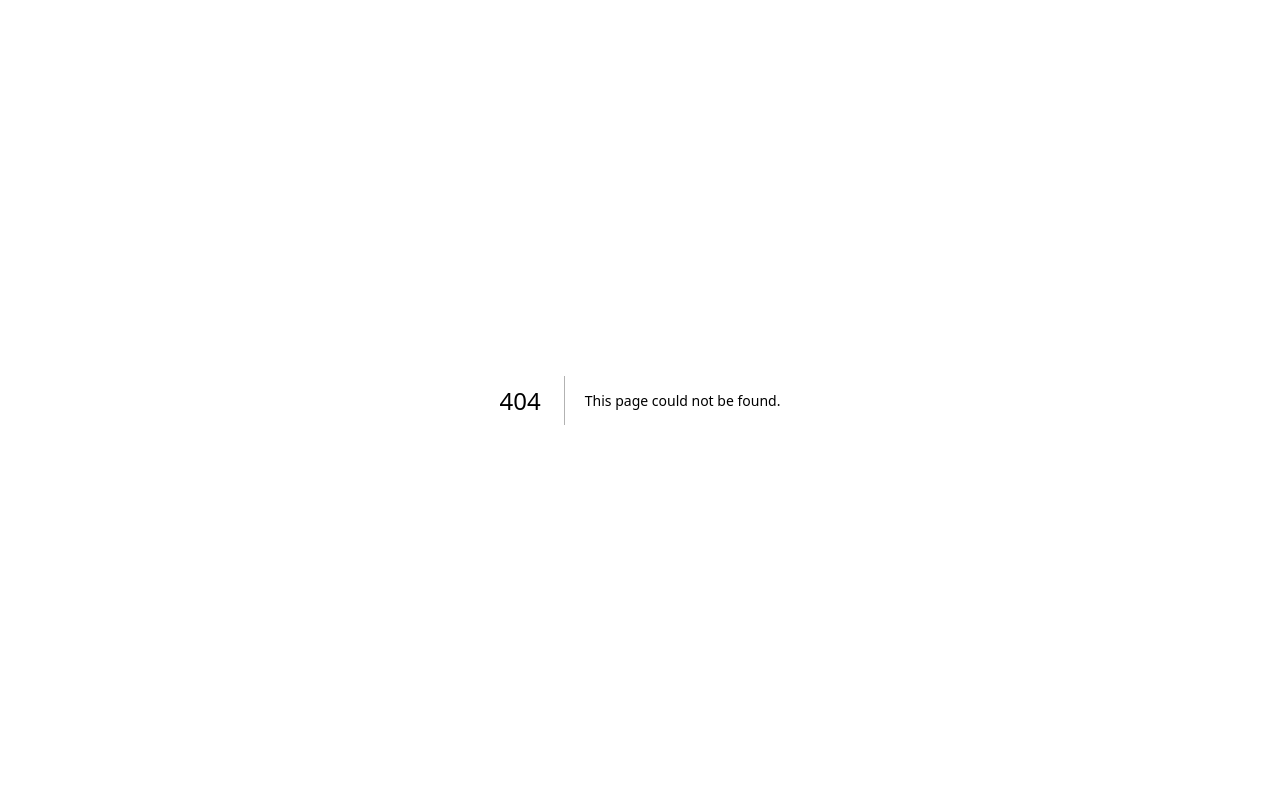
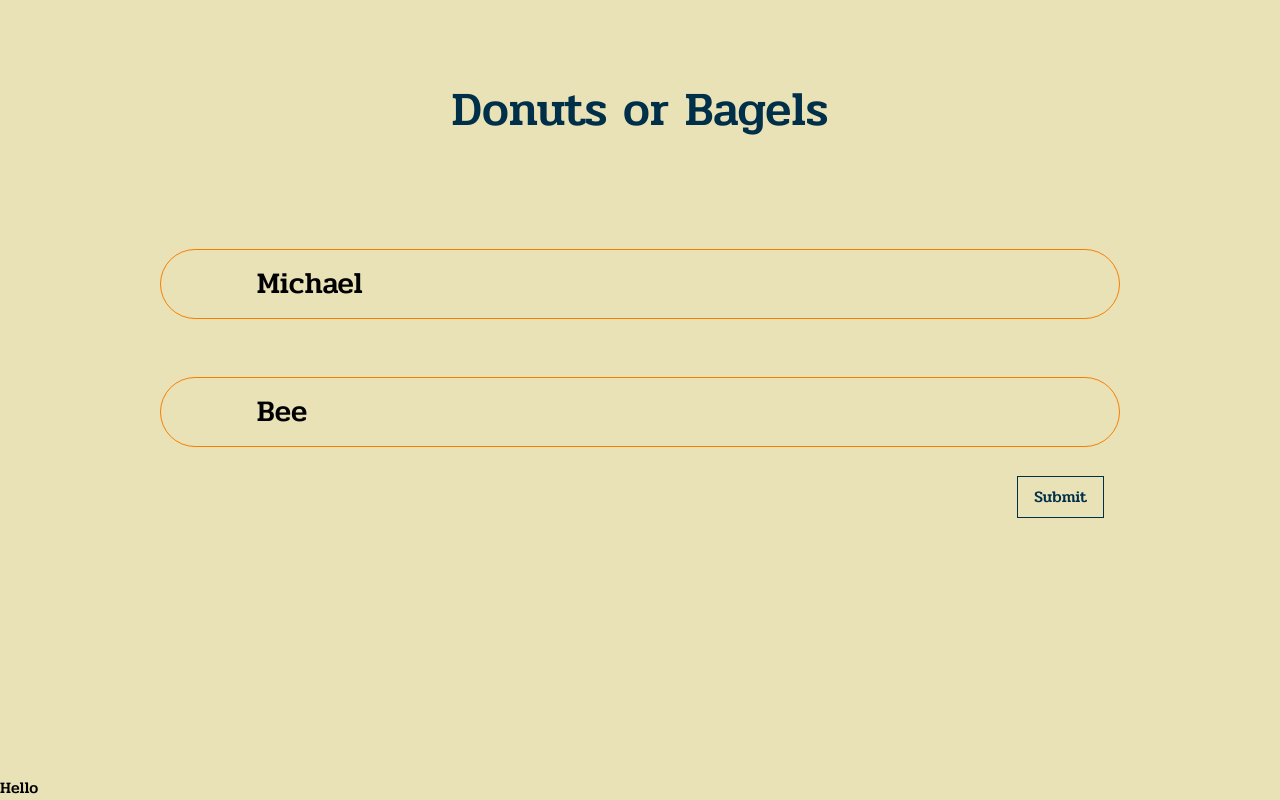
Before and after one commit to Logiex/website, a Next.js app: page /polls in a window 1280 px wide. Before the commit this address had no page. Built offline with nearby package versions, Linux system fonts and the light colour scheme.

Commit message:
add poll page

```diff
--- a/package.json
+++ b/package.json
@@ -12,6 +12,7 @@
     "next": "14.0.4",
     "react": "^18",
     "react-dom": "^18",
+    "react-hook-form": "^7.49.2",
     "react-icons": "^4.12.0"
   },
   "devDependencies": {
--- a/src/app/layout.tsx
+++ b/src/app/layout.tsx
@@ -16,7 +16,7 @@ export default function RootLayout({
 }) {
   return (
     <html lang="en">
-      <body className={inter.className}>{children}</body>
+      <body className={inter.className }>{children}</body>
     </html>
   );
 }
--- a/src/app/page.tsx
+++ b/src/app/page.tsx
@@ -8,6 +8,7 @@ export default function Home() {
   const [email, setEmail] = useState("");
   const [result, setResult] = useState<string>();
   const [sending, setSending] = useState(false);
+  // const
   const handleSubmit = (ev: any) => {
     ev.preventDefault();
     const serverURL = process.env.NEXT_PUBLIC_SERVER_URL;
@@ -38,7 +39,7 @@ export default function Home() {
   };
 
   return (
-    <main className="flex min-h-screen flex-col items-center justify-between p-24">
+    <main className={`flex min-h-screen flex-col items-center justify-between p-24` }>
       <div className="z-10 max-w-5xl w-full items-center justify-between font-mono text-sm lg:flex">
         <p className="fixed left-0 top-0 flex w-full justify-center border-b border-gray-300 bg-gradient-to-b from-zinc-200 pb-6 pt-8 backdrop-blur-2xl dark:border-neutral-800 dark:bg-zinc-800/30 dark:from-inherit lg:static lg:w-auto  lg:rounded-xl lg:border lg:bg-gray-200 lg:p-4 lg:dark:bg-zinc-800/30">
           Rondevu &nbsp;
--- /dev/null
+++ b/src/app/polls/layout.tsx
@@ -0,0 +1,7 @@
+export default function RootLayout({
+  children,
+}: {
+  children: React.ReactNode;
+}) {
+  return <div className="bg-[#EAE2B7]">{children}</div>;
+}
--- /dev/null
+++ b/src/app/polls/page.tsx
@@ -0,0 +1,111 @@
+"use client";
+import {
+  useForm,
+  SubmitHandler,
+  useFieldArray,
+  Controller,
+} from "react-hook-form";
+import { Pridi } from "next/font/google";
+import { useState } from "react";
+
+type Inputs = {
+  example: string;
+  exampleRequired: string;
+  poll: { value: string }[];
+  gender: string;
+};
+
+// const forbiddenVal = "dijsjsdijisisiijdsijjiijdsijsjisijsijdisdjisjdisjsjisdijijsijdjsjisijdsijdsijsdijdijsijdsdijsisddijdsijsdjisdijdssijsjidijdsij"
+// #TODO test the forbidden value on a poll val
+
+const pridi = Pridi({ subsets: ["latin"], weight: ["500"] });
+const PollPage = () => {
+  const {
+    register,
+    handleSubmit,
+    control,
+    formState: { errors, touchedFields },
+    watch,
+  } = useForm<Inputs>({
+    defaultValues: { poll: [{ value: "Michael" }, { value: "Bee" }] },
+  });
+
+
+
+  const { fields, append } = useFieldArray({
+    control: control,
+    name: "poll",
+  });
+  const pollVal: string = watch("poll") as unknown as string;
+  console.log(pollVal);
+
+  const [submitted, setSubmitted] = useState(false);
+  const onSubmit: SubmitHandler<Inputs> = (data) => {
+    setSubmitted(true);
+    console.log(data);
+    append({value : "yo"})
+  };
+  return (
+    /* "handleSubmit" will validate your inputs before invoking "onSubmit" */
+    <div
+      className={`flex min-h-screen flex-col justify-stretch ${pridi.className}`}
+    >
+      <form
+        onSubmit={handleSubmit(onSubmit)}
+        className="flex-1 flex flex-col items-center"
+        // className="flex flex-col flex-[0.8] h-dvh	py-16 "
+      >
+        {/* register your input into the hook by invoking the "register" function */}
+        <div
+          // className="flex flex-[0.25] justify-center"
+          className="flex-[0.5] min-w-[60%] md:min-w-[75%] flex justify-center items-center"
+        >
+          <label className="text-5xl text-[#003049]">Donuts or Bagels</label>
+        </div>
+        <div
+          className="flex flex-col min-w-[75%] flex-[0.75] "
+          // className="flex flex-[0.75] flex-col "
+        >
+          <div className="flex flex-col">
+            {fields.map((val, index) => {
+              console.log(val);
+              console.log(touchedFields.poll);
+
+              return (
+                <div
+                  key={index}
+                  className={`text-black my-[3%] border border-[#F77F00] rounded-full ${
+                    pollVal == val.value ? "bg-[#F77F00]" : "bg-transparent"
+                  }
+              text-3xl
+              relative
+              `}
+                >
+                  <div>
+                      <label className="inline-block w-full h-full py-4 px-[10%] rounded-full">
+                        <input
+                          {...register(`poll` as const)}
+                          type="radio"
+                          value={val.value}
+                          className="appearance-none"
+                          disabled={submitted}
+                        />
+                        {val.value}
+                      </label>
+                  </div>
+                </div>
+              );
+            })}
+            <div className="flex justify-end px-4">
+            <input type="submit" disabled={submitted} className="border border-[#003049] text-[#003049] w-fit px-4 py-2" />
+            </div>
+          </div>
+
+        </div>
+      </form>
+      <div>Hello</div>
+    </div>
+  );
+};
+
+export default PollPage;
```
Also changed, not shown: 1 other file (tests, documents, lock files or other folders).
